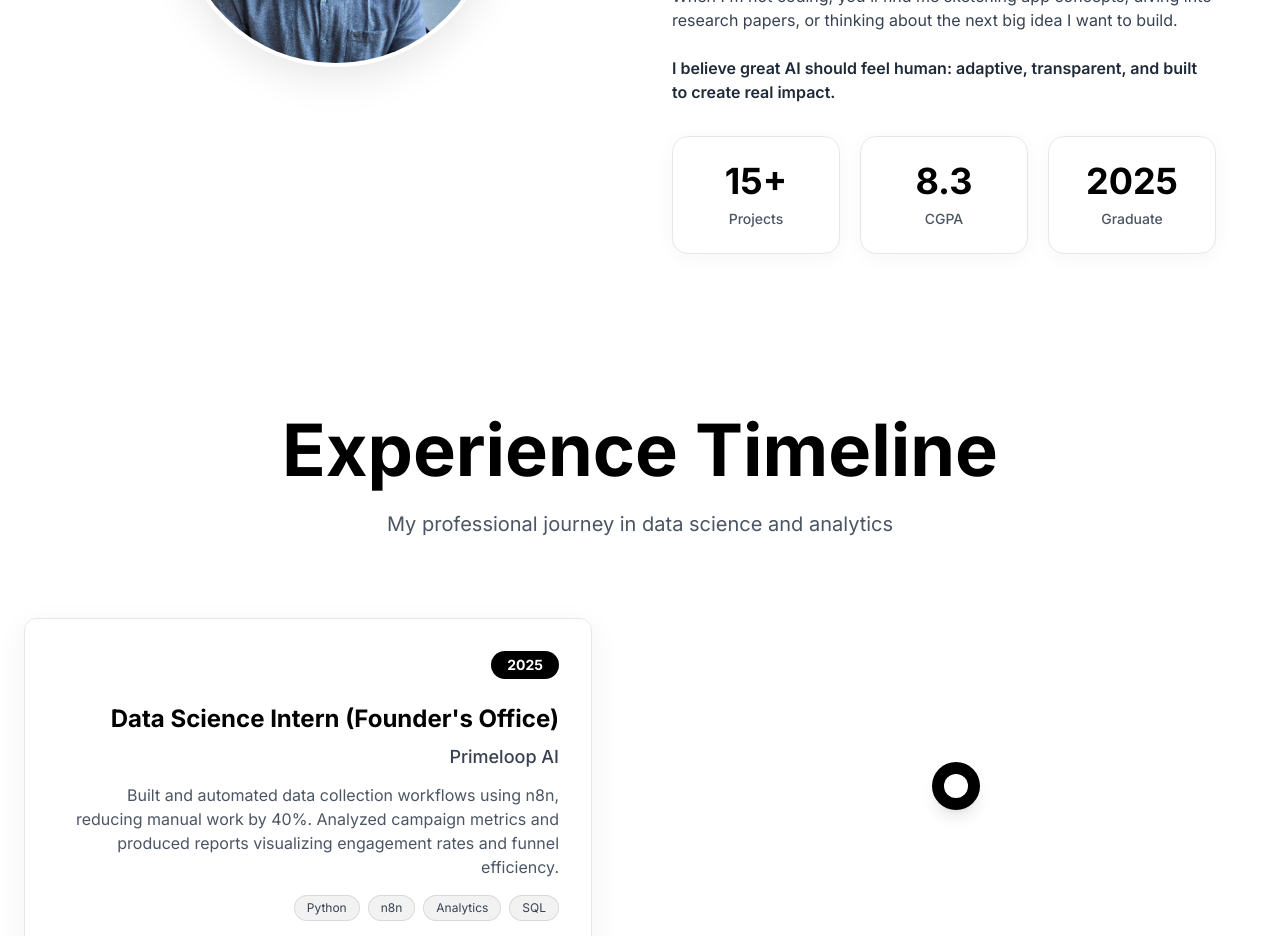
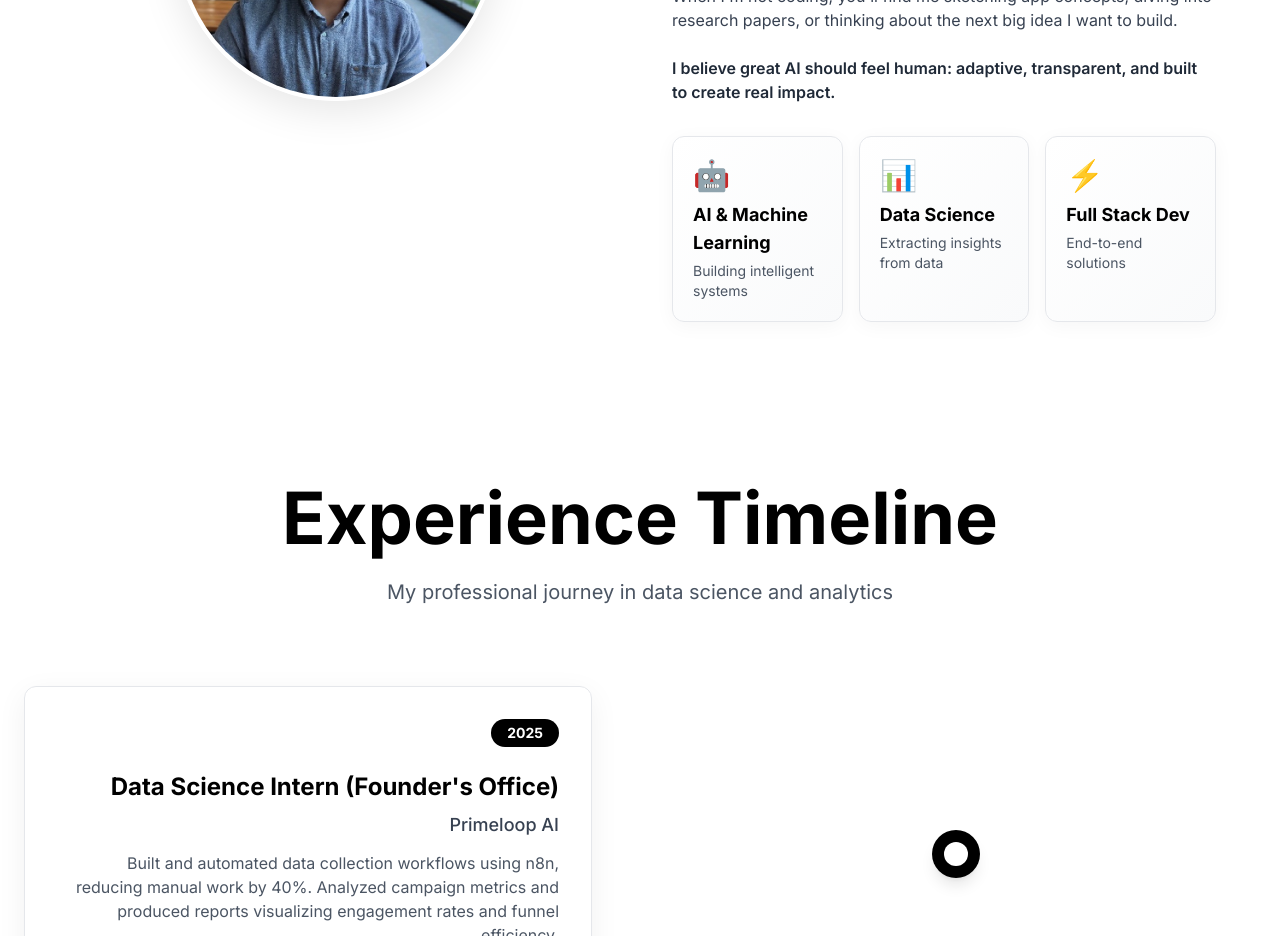
Before and after one commit to Aryanchhabra/Portfolio-website, a React (Vite) app: page / in a window 1280 px wide. Shown: the part 1320-2256 px from the top of the page. Built offline with nearby package versions, Linux system fonts and the light colour scheme.

Commit message:
Replace stats with core expertise section in About

```diff
--- a/src/components/AboutPortal.jsx
+++ b/src/components/AboutPortal.jsx
@@ -76,23 +76,29 @@ export default function AboutPortal() {
               I believe great AI should feel human: adaptive, transparent, and built to create real impact.
             </p>
 
-            {/* Stats */}
-            <div className="grid grid-cols-3 gap-3 sm:gap-4 md:gap-5">
+            {/* Core Expertise */}
+            <div className="grid grid-cols-1 sm:grid-cols-3 gap-3 sm:gap-4">
               {[
-                { number: "15+", label: "Projects" },
-                { number: "8.3", label: "CGPA" },
-                { number: "2025", label: "Graduate" }
-              ].map((stat, i) => (
+                { icon: "🤖", area: "AI & Machine Learning", desc: "Building intelligent systems" },
+                { icon: "📊", area: "Data Science", desc: "Extracting insights from data" },
+                { icon: "⚡", area: "Full Stack Dev", desc: "End-to-end solutions" }
+              ].map((item, i) => (
                 <motion.div
                   key={i}
-                  className="bg-white rounded-xl sm:rounded-2xl border border-gray-200 p-3 sm:p-4 md:p-6 text-center shadow-[0_4px_20px_rgb(0,0,0,0.04)]"
-                  whileHover={{ y: -2, boxShadow: "0 8px 30px rgb(0,0,0,0.08)" }}
-                  transition={{ duration: 0.2 }}
+                  className="relative bg-gradient-to-br from-white to-gray-50 rounded-xl border border-gray-200 p-4 sm:p-5 shadow-[0_4px_20px_rgb(0,0,0,0.04)] overflow-hidden group"
+                  whileHover={{ y: -4, boxShadow: "0 12px 40px rgb(0,0,0,0.1)" }}
+                  transition={{ duration: 0.3, ease: "easeOut" }}
                 >
-                  <div className="text-2xl sm:text-3xl md:text-4xl font-bold text-black mb-1 sm:mb-2">
-                    {stat.number}
+                  {/* Hover effect background */}
+                  <div className="absolute inset-0 bg-gradient-to-br from-black/5 to-transparent opacity-0 group-hover:opacity-100 transition-opacity duration-300" />
+
+                  <div className="relative z-10">
+                    <div className="text-3xl mb-2">{item.icon}</div>
+                    <div className="text-base sm:text-lg font-bold text-black mb-1">
+                      {item.area}
+                    </div>
+                    <div className="text-xs sm:text-sm text-gray-600">{item.desc}</div>
                   </div>
-                  <div className="text-xs sm:text-sm font-medium text-gray-600">{stat.label}</div>
                 </motion.div>
               ))}
             </div>
```
